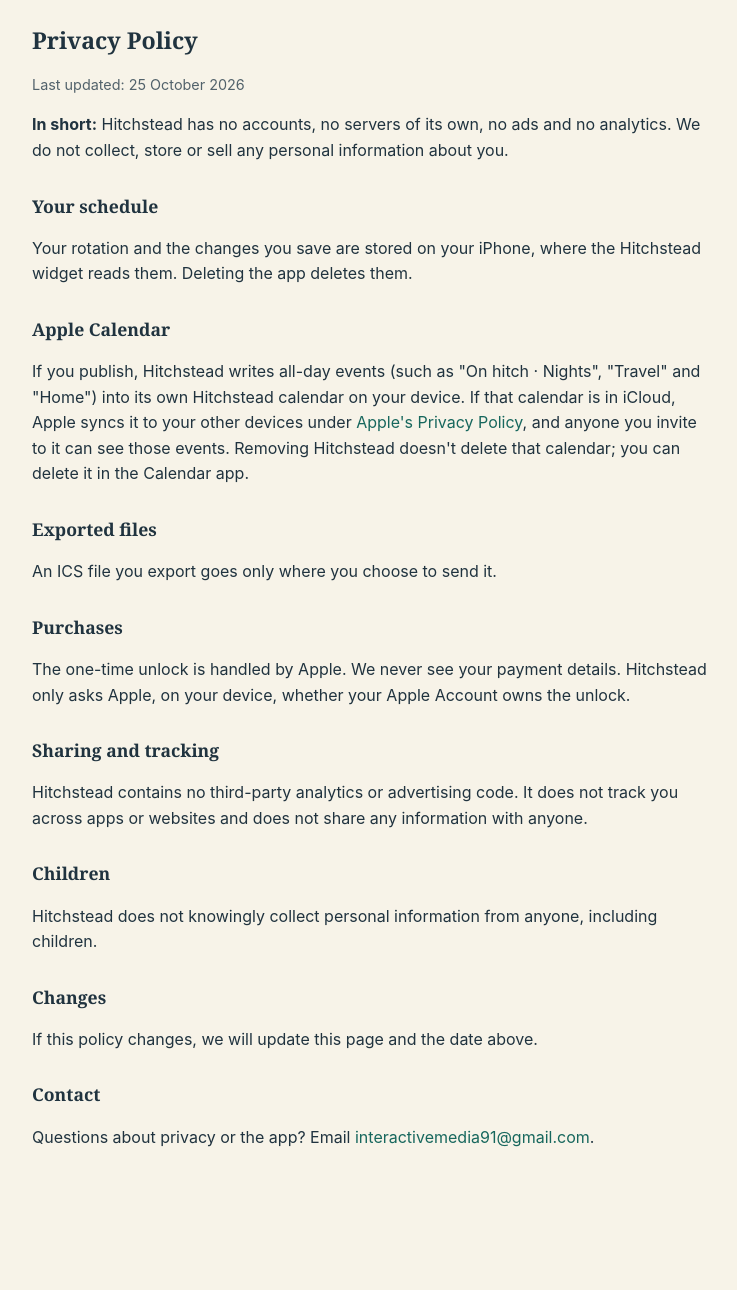
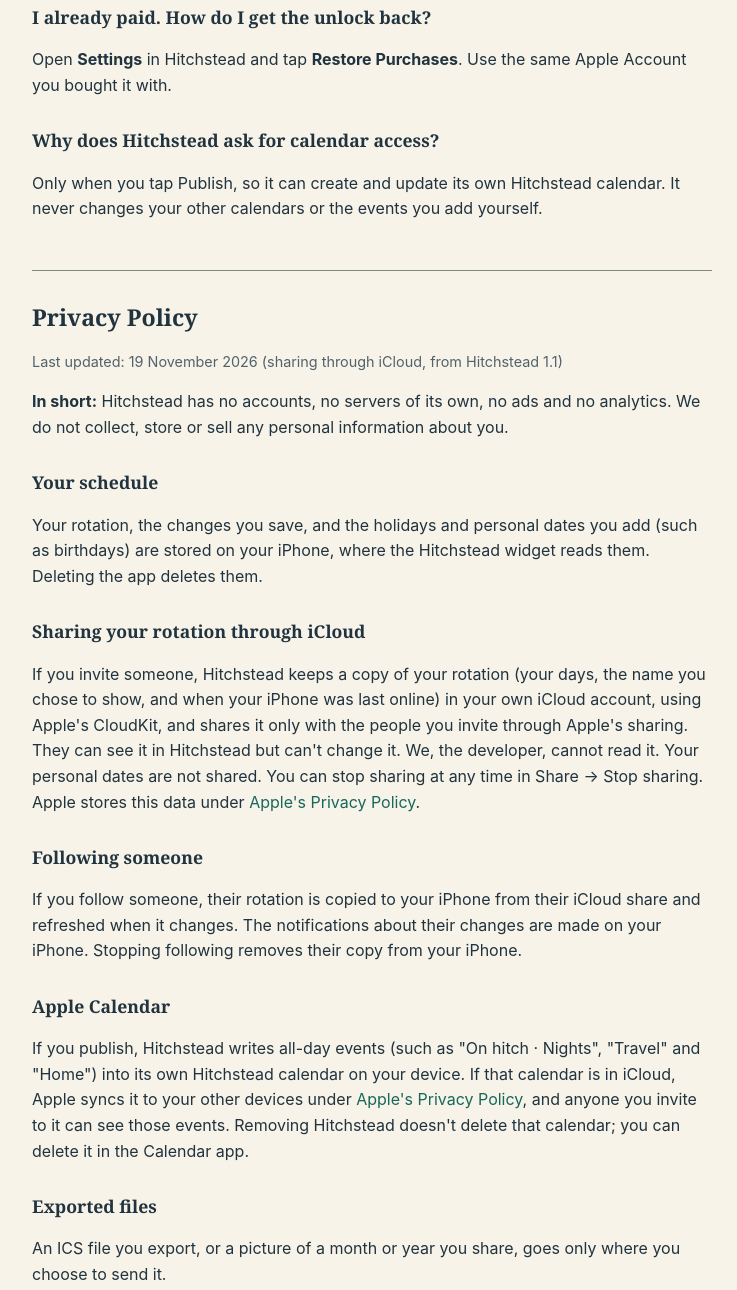
Before and after one commit to interactivemedia91-arch/interactivemedia91-arch.github.io, a plain HTML site: page hitchstead/privacy.html in a window 1280 px wide. Shown: the part 884-2174 px from the top of the page, without its empty margins (268-1005 px from the left). Before the commit the page ends 2114 px from the top, so only its background shows below. Drawn offline with Linux system fonts and the light colour scheme.

Commit message:
Hitchstead privacy: sharing through iCloud (1.1)
Invite home and following in the support answers; the policy describes the
copy kept in the worker's own iCloud (CloudKit), shared only with invited
people and unreadable by us, and what stays on the phone.

Co-Authored-By: Claude Opus 5.5 <noreply@anthropic.com>
Claude-Session: https://claude.ai/code/session_01M9jurK9r9ATZLVbaeCtiAG

```diff
--- a/hitchstead/privacy.html
+++ b/hitchstead/privacy.html
@@ -13,7 +13,10 @@
 <p>Need help with Hitchstead? Email <a href="mailto:interactivemedia91@gmail.com">interactivemedia91@gmail.com</a>. We usually reply within 1–2 days.</p>
 
 <h3>How do I share my rotation with my partner?</h3>
-<p>In Hitchstead, open <strong>Share</strong> and tap <strong>Publish to Apple Calendar</strong>. Then, in Apple's Calendar app, tap <strong>Calendars</strong>, the info button next to <strong>Hitchstead</strong>, and <strong>Add Person</strong>. Your partner doesn't need the app; changes you save in Hitchstead update that calendar.</p>
+<p>Open <strong>Share</strong> and tap <strong>Invite home</strong>, then send the private link, for example by Messages. They open it on their iPhone and follow your rotation free in Hitchstead; it updates by itself when both phones are online, and they get a notification when your dates change. Both iPhones need to be signed in to iCloud. If your partner doesn't use Hitchstead, you can publish to Apple Calendar instead: in Share tap <strong>Publish to Apple Calendar</strong>, then in Apple's Calendar app, tap <strong>Calendars</strong>, the info button next to <strong>Hitchstead</strong>, and <strong>Add Person</strong>. Your partner doesn't need the app; changes you save in Hitchstead update that calendar.</p>
+
+<h3>How do I stop sharing?</h3>
+<p>Open <strong>Share</strong> and tap <strong>Stop sharing</strong>. The people following you keep the dates they have now, marked as no longer updated. Someone you follow can be removed in <strong>Settings</strong> → their name → <strong>Stop following</strong>.</p>
 
 <h3>Does my schedule move when I fly to another time zone?</h3>
 <p>No. Your rotation is kept in the time zone you set it up in, so your days stay on their dates wherever you are.</p>
@@ -25,24 +28,30 @@
 <p>Only when you tap Publish, so it can create and update its own Hitchstead calendar. It never changes your other calendars or the events you add yourself.</p>
 
 <h2>Privacy Policy</h2>
-<p class="muted">Last updated: 25 October 2026</p>
+<p class="muted">Last updated: 19 November 2026 (sharing through iCloud, from Hitchstead 1.1)</p>
 
 <p><strong>In short:</strong> Hitchstead has no accounts, no servers of its own, no ads and no analytics. We do not collect, store or sell any personal information about you.</p>
 
 <h3>Your schedule</h3>
-<p>Your rotation and the changes you save are stored on your iPhone, where the Hitchstead widget reads them. Deleting the app deletes them.</p>
+<p>Your rotation, the changes you save, and the holidays and personal dates you add (such as birthdays) are stored on your iPhone, where the Hitchstead widget reads them. Deleting the app deletes them.</p>
+
+<h3>Sharing your rotation through iCloud</h3>
+<p>If you invite someone, Hitchstead keeps a copy of your rotation (your days, the name you chose to show, and when your iPhone was last online) in your own iCloud account, using Apple's CloudKit, and shares it only with the people you invite through Apple's sharing. They can see it in Hitchstead but can't change it. We, the developer, cannot read it. Your personal dates are not shared. You can stop sharing at any time in Share → Stop sharing. Apple stores this data under <a href="https://www.apple.com/legal/privacy/">Apple's Privacy Policy</a>.</p>
+
+<h3>Following someone</h3>
+<p>If you follow someone, their rotation is copied to your iPhone from their iCloud share and refreshed when it changes. The notifications about their changes are made on your iPhone. Stopping following removes their copy from your iPhone.</p>
 
 <h3>Apple Calendar</h3>
 <p>If you publish, Hitchstead writes all-day events (such as "On hitch · Nights", "Travel" and "Home") into its own Hitchstead calendar on your device. If that calendar is in iCloud, Apple syncs it to your other devices under <a href="https://www.apple.com/legal/privacy/">Apple's Privacy Policy</a>, and anyone you invite to it can see those events. Removing Hitchstead doesn't delete that calendar; you can delete it in the Calendar app.</p>
 
 <h3>Exported files</h3>
-<p>An ICS file you export goes only where you choose to send it.</p>
+<p>An ICS file you export, or a picture of a month or year you share, goes only where you choose to send it.</p>
 
 <h3>Purchases</h3>
 <p>The one-time unlock is handled by Apple. We never see your payment details. Hitchstead only asks Apple, on your device, whether your Apple Account owns the unlock.</p>
 
 <h3>Sharing and tracking</h3>
-<p>Hitchstead contains no third-party analytics or advertising code. It does not track you across apps or websites and does not share any information with anyone.</p>
+<p>Hitchstead contains no third-party analytics or advertising code. It does not track you across apps or websites and does not share any information with anyone, apart from the iCloud sharing you start yourself.</p>
 
 <h3>Children</h3>
 <p>Hitchstead does not knowingly collect personal information from anyone, including children.</p>
```
